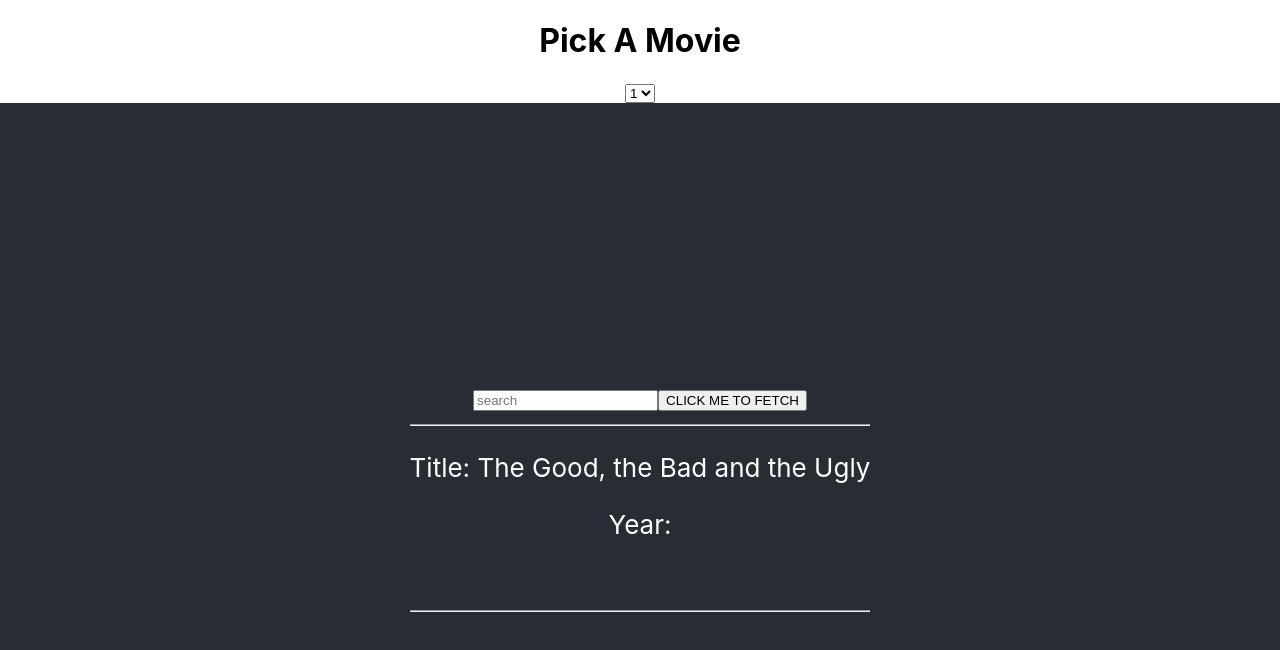
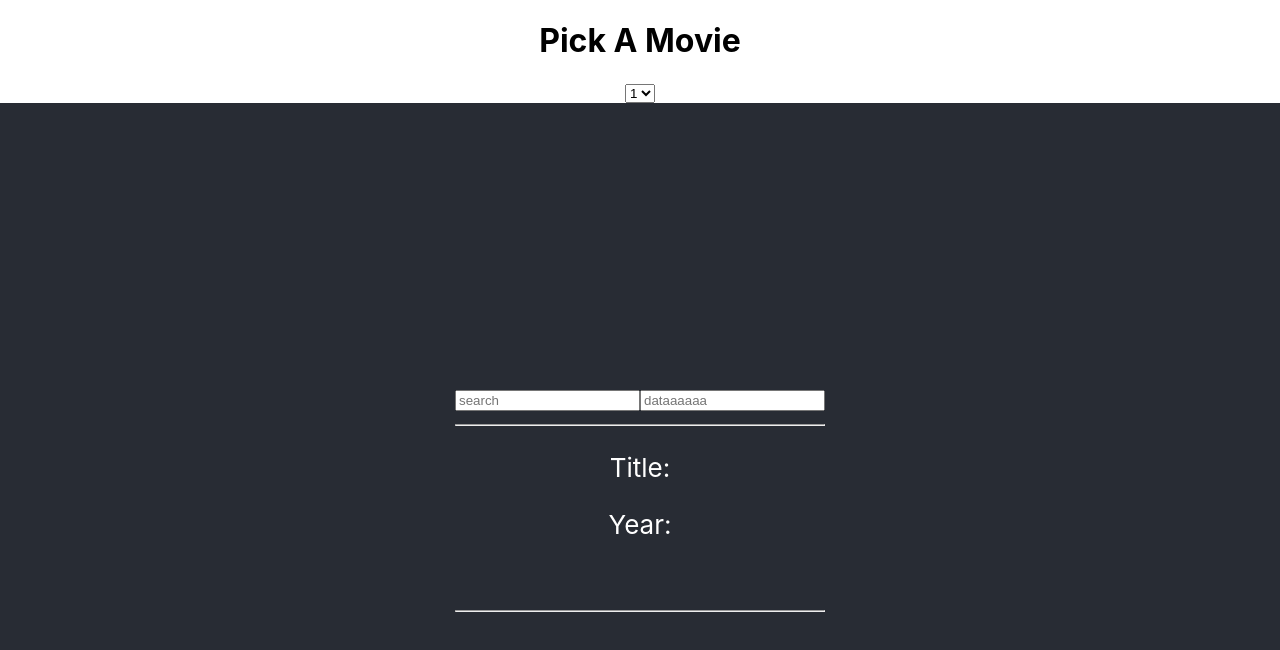
Before and after one commit to donnaelise/react-movie-project, a React (Create React App) app: page / in a window 1280 px wide. Shown: the top 650 px of the page. Built offline with nearby package versions, Linux system fonts and the light colour scheme; no server answers.

Commit message:
add working OMDB search on title

```diff
--- a/src/Form.js
+++ b/src/Form.js
@@ -15,22 +15,21 @@ class Form extends React.Component{
         this.handleChange = this.handleChange.bind(this);
     }
 
-
     render(){
-        console.log('from render function: ', this.state.result)
+        // console.log('from render function: ', this.state.result)
         return(
             <form>
                 <input type={'text'} placeholder={'search'} onChange={this.handleChange}/>
-               <MovieData/>
+               <MovieData query={this.state.query}/>
             </form>
         )
     }
 
     handleChange(event){
-        this.setState({query: event.target.value, isLoading: false},
+        this.setState({query: event.target.value},
             function(){
-                console.log('loading....');
-                console.log("typed: ", this.state.query);
+                // console.log('loading....');
+                // console.log("typed: ", this.state.query);
                 fetch(`http://www.omdbapi.com/?t=${this.state.query}&apikey=79b388a7`)
                     .then(response => response.json())
                     .then(function(data){
--- a/src/MovieData.js
+++ b/src/MovieData.js
@@ -12,33 +12,40 @@ function MovieData() {
     "Bad Grandpa",
     "El Camino: A Breaking Bad Movie",]
   const [result, setResult] = useState('');
-  const [isLoading, setIsLoading] = useState(true);
-  const [error, setError] = useState(null)
   const [number, setNumber] = useState(1)
+  const [query, setQuery] = useState(1)
 
 
   useEffect(()=>{
-        fetch(`http://www.omdbapi.com/?t=${movieList[number]}&apikey=79b388a7`)
+        fetch(`http://www.omdbapi.com/?t=${query}&apikey=79b388a7`)
             .then(response => response.json())
-      }, [number]
+            .then(data=>setResult(data))
+      }, [query]
   )
 
+  function Card(props){
+    const {query = 'joker'} = props;
+    console.log(props.query)
+    console.log(query)
+    return <h2>{query} </h2>
+  }
 
   function getRandomNum(){
     setNumber(Math.floor(Math.random()*movieList.length))
   }
 
+console.log(query)
+  return(
 
-
-  return(
       <React.Fragment>
-        <button onClick={function(event){
-          event.preventDefault();
-          getRandomNum();
-          console.log(number, movieList[number])
-        }}> CLICK ME TO FETCH </button>
+        <input type={'text'} placeholder={'dataaaaaa'} height={160} onChange={e=>setQuery(e.target.value)}/>
+        {/*<button onClick={function(event){*/}
+        {/*  event.preventDefault();*/}
+        {/*  getRandomNum();*/}
+        {/*  console.log(number, movieList[number])*/}
+        {/*}}> CLICK ME TO FETCH </button>*/}
         <hr/>
-        <p>Title: {movieList[number]}</p>
+        <p>Title: {result.title}</p>
         <p>Year: {result.Year}</p>
         <img src={result.Poster} />
         <hr/>
```
